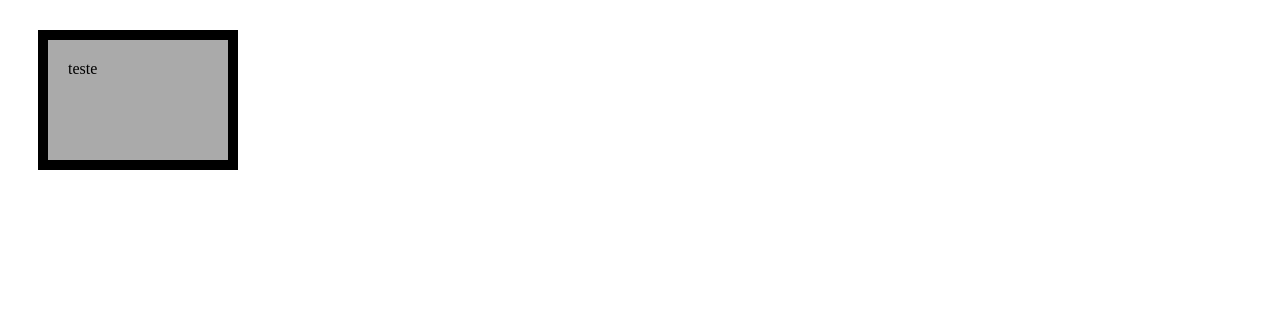
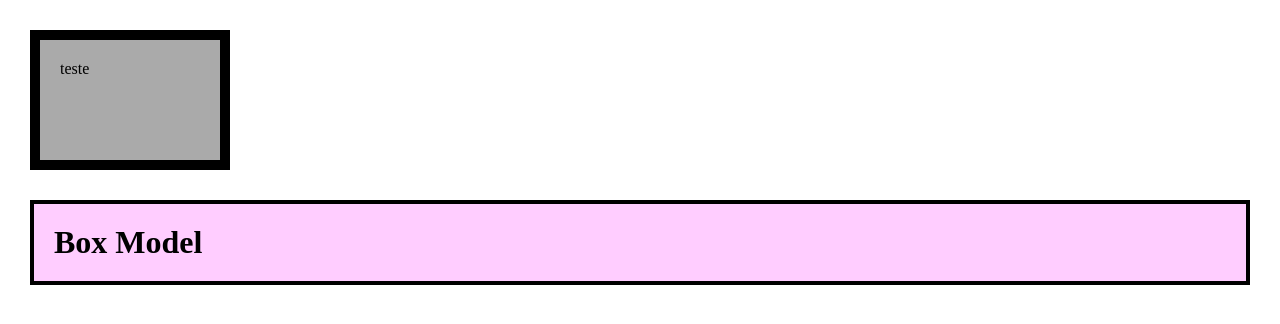
Before and after one commit to rayrasiqueira/html-css, a plain HTML site: page 01-div/index.html in a window 1280 px wide. Drawn offline with Linux system fonts and the light colour scheme.

Commit message:
atualizacaoexemplo

```diff
--- a/01-div/index.html
+++ b/01-div/index.html
@@ -10,5 +10,6 @@
 
 <body>
   <div>teste</div>
+  <h1>Box Model</h1>
 </body>
 </html>
--- a/01-div/style.css
+++ b/01-div/style.css
@@ -6,3 +6,14 @@ div {
   border: 10px solid black;
   margin: 30px;
 }
+
+body {
+  margin: 0px;
+}
+
+h1 {
+  background-color: #f4f4;
+  padding: 20px;
+  border: 4px solid black;
+  margin: 30px;
+}
```
